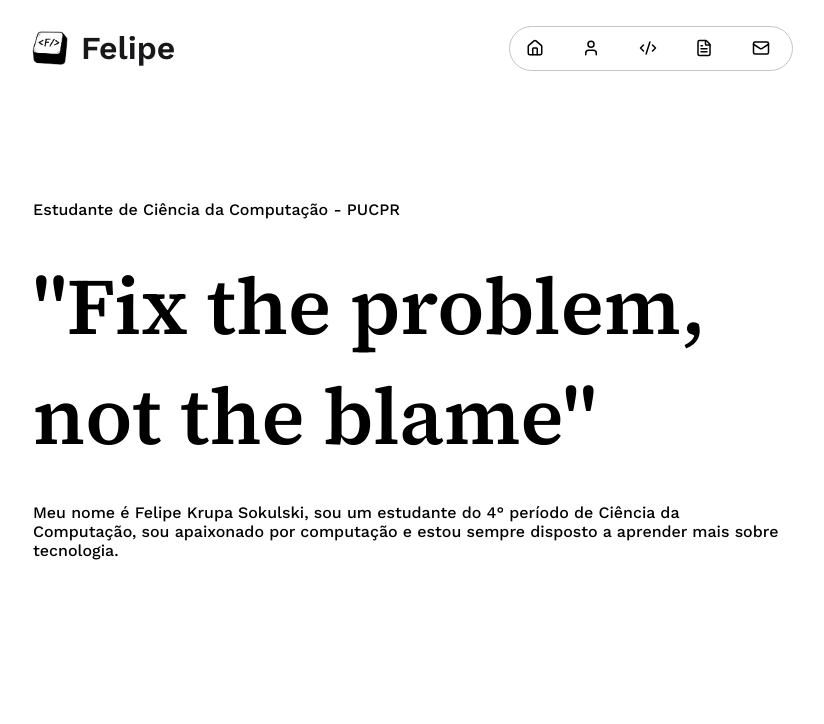
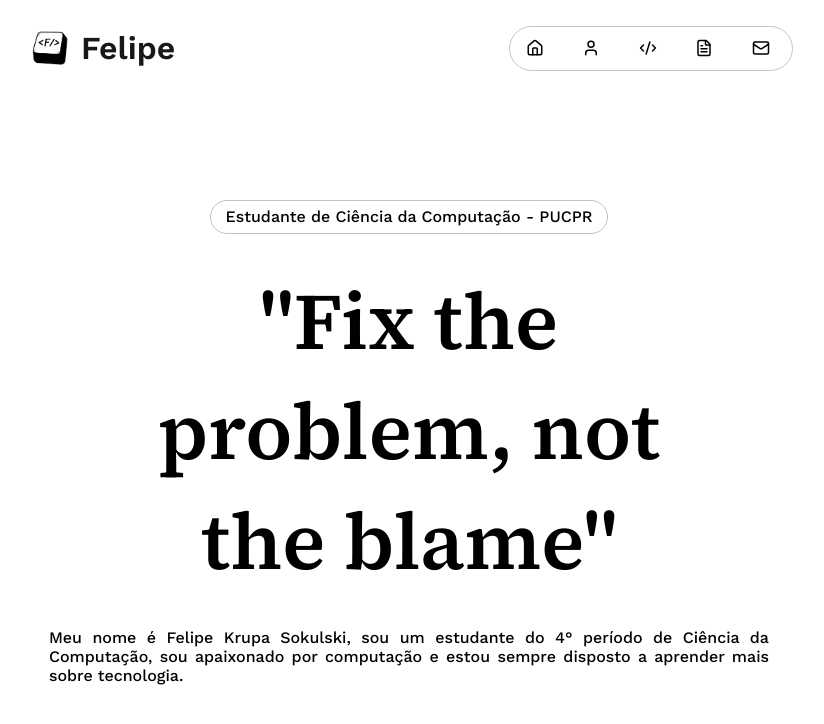
Before and after one commit to felipesokulskidev/portfolio-felipesokulski, a React (Vite) app: page / in a window 1280 px wide. Shown: the top 724 px of the page, without its empty margins (231-1055 px from the left). Built offline with nearby package versions, Linux system fonts and the light colour scheme.

Commit message:
estilização básica do hero

```diff
--- a/src/components/Hero.css
+++ b/src/components/Hero.css
@@ -7,25 +7,32 @@
 .hero-text{
     display: flex;
     justify-content: center;
-    align-items: start;
+    align-items: center;
     flex-direction: column;
     gap: 2rem;
+    text-align: center;
 }
 
 .hero-text-title{
     font-family: var(--font-sans);
     font-weight: 500;
     font-size: 1rem;
+    border: solid 1px rgb(193, 193, 193);
+    border-radius: 9999px;
+    padding: 0.4rem 0.9rem;
 }
 
 .hero-text-quote{
     font-family: var(--font-serif);
     font-size: 5rem;
     font-weight: 600;
+    max-width: 40rem;
 }
 
 .hero-text-description{
     font-family: var(--font-sans);
     font-weight: 500;
     font-size: 1rem;
+    max-width: 45rem;
+    text-align: justify;
 }
```
